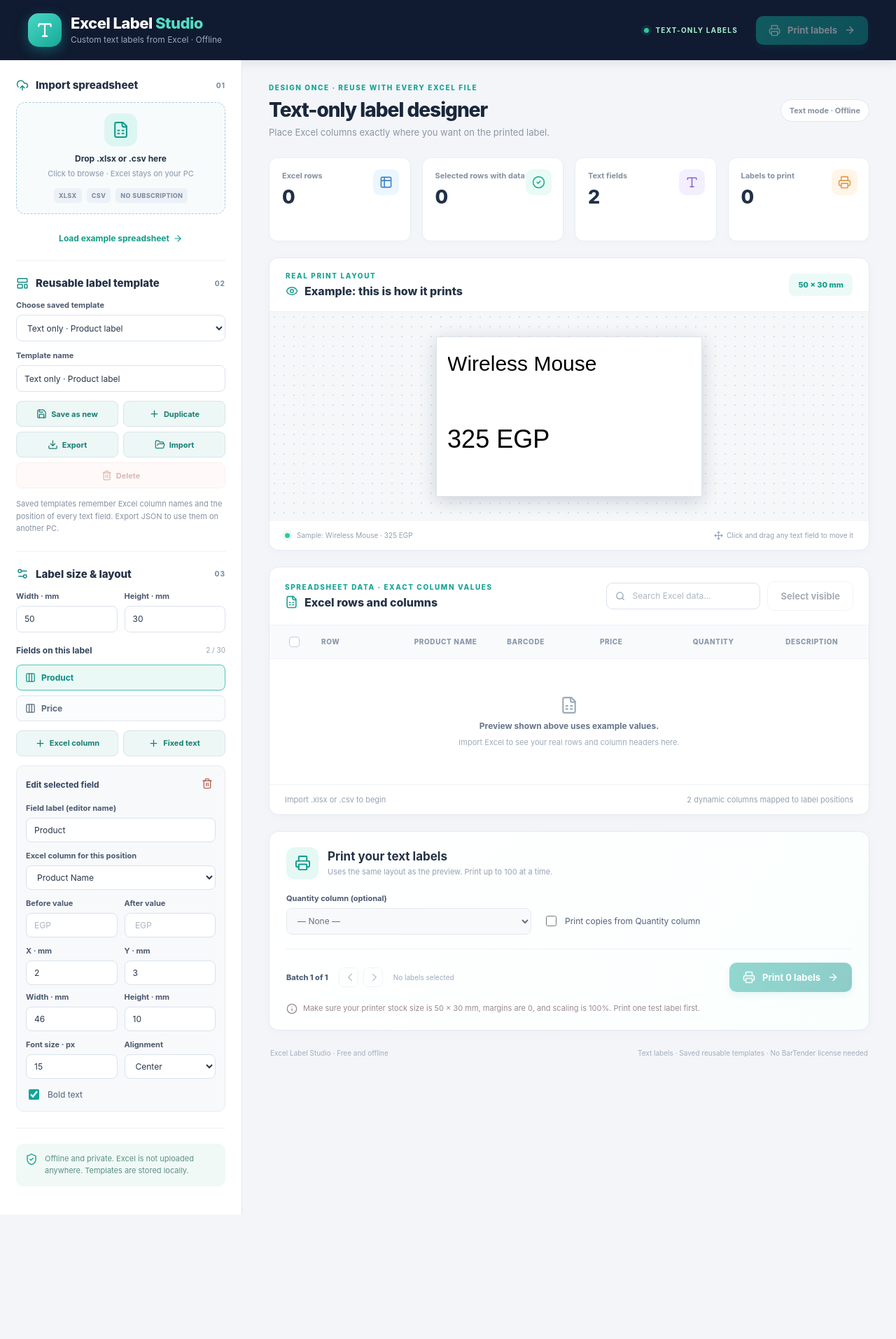
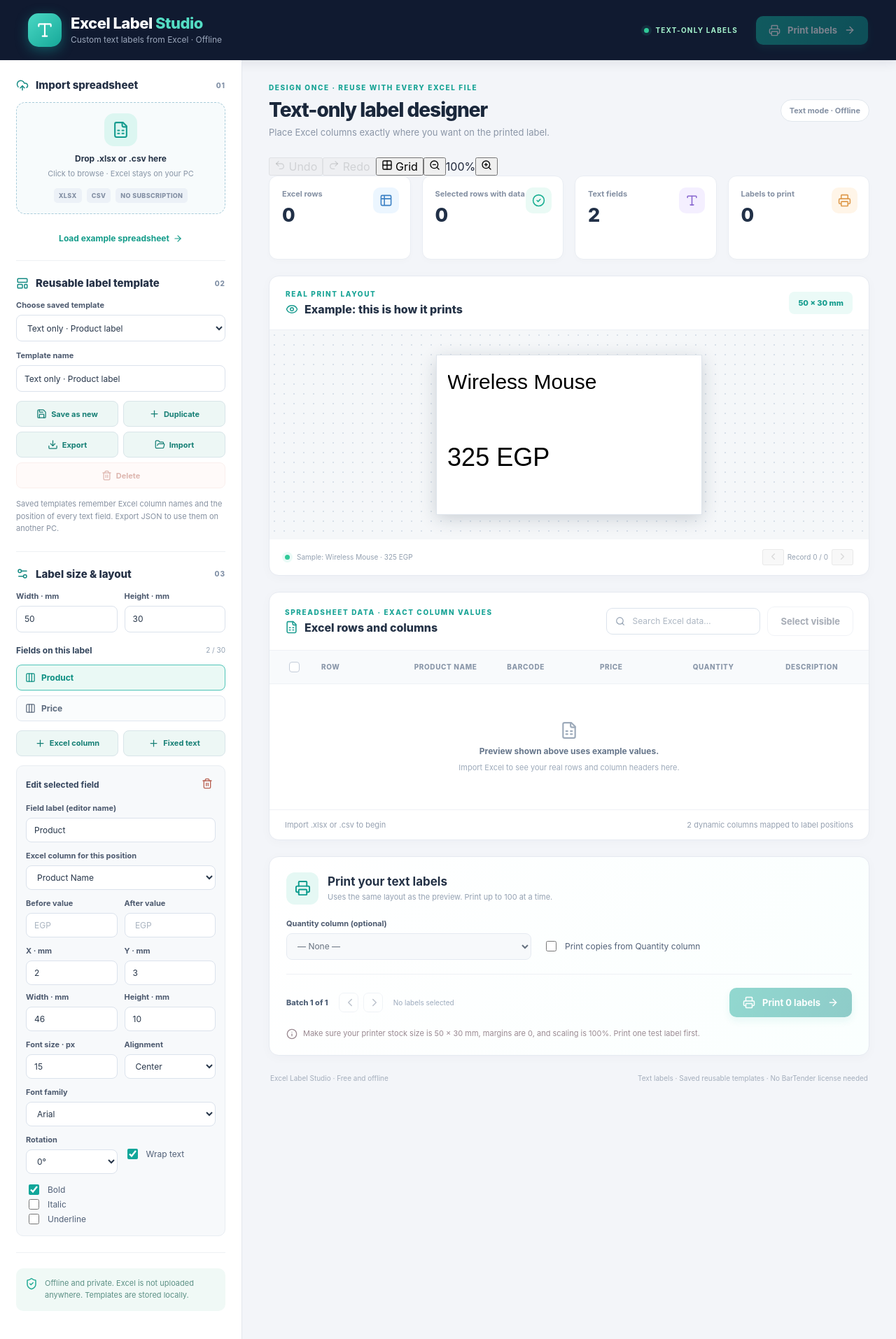
Before and after one commit to mfathiyounes-beep/BarTender_import_Excel, a React (Vite) app: page / in a window 1280 px wide. Shown: the whole page at 70% size. Before the commit the page ends 1736 px from the top, so only its background shows below. Built offline with nearby package versions, Linux system fonts and the light colour scheme.

Commit message:
Add undo/redo, grid zoom, record navigation, richer text properties, and Excel warnings

```diff
--- a/src/App.jsx
+++ b/src/App.jsx
@@ -3,7 +3,7 @@ import {
   FileSpreadsheet, UploadCloud, Printer, Search, Settings2, CheckCircle2,
   AlertCircle, ChevronLeft, ChevronRight, LayoutTemplate, Table2,
   ShieldCheck, Eye, ArrowRight, Info, Plus, Save, Trash2,
-  Download, FolderOpen, Move, Type, Columns3
+  Download, FolderOpen, Move, Type, Columns3, Undo2, Redo2, ZoomIn, ZoomOut, Grid2X2
 } from 'lucide-react';
 import { readSpreadsheet } from './importers.js';
 import { normalizeTable, guessMapping, totalLabels, makeBatch, PRINT_BATCH_SIZE } from './core.js';
@@ -49,6 +49,11 @@ export default function App() {
   const templateFileRef = useRef(null);
   const canvasRef = useRef(null);
   const dragRef = useRef(null);
+  const historyRef = useRef({ past: [], future: [] });
+  const [historyVersion, setHistoryVersion] = useState(0);
+  const [zoom, setZoom] = useState(1);
+  const [showGrid, setShowGrid] = useState(false);
+  const [previewIndex, setPreviewIndex] = useState(0);
   const [sheets, setSheets] = useState([]);
   const [fileName, setFileName] = useState('');
   const [sheetIndex, setSheetIndex] = useState(0);
@@ -90,10 +95,11 @@ export default function App() {
   const batchRows = makeBatch(printable, qtyMapping, useQuantities && qtyIndex >= 0, batchStart);
   const batches = Math.max(1, Math.ceil(total / PRINT_BATCH_SIZE));
   const currentBatch = total > 0 ? Math.floor(Math.min(batchStart, total - 1) / PRINT_BATCH_SIZE) + 1 : 1;
-  const previewRow = printable[0] || records[0] || EXAMPLE_ROW;
+  const previewRecords = printable.length ? printable : records;
+  const previewRow = previewRecords[bounded(previewIndex, 0, Math.max(0, previewRecords.length - 1))] || EXAMPLE_ROW;
   const previewExample = !sheet;
   const previewHtml = renderTextLabel(draft, headers, previewRow);
-  const previewScale = Math.min(2, 450 / (draft.width * pxPerMm));
+  const previewScale = Math.min(2, 450 / (draft.width * pxPerMm)) * zoom;
   const visibleSelected = visibleRows.length > 0 && visibleRows.every((row) => selection.has(row.id));
   const mappingSummary = draft.fields.filter((x) => x.type === 'column').length;
   const previewWarning = sheet && missing.length && !printable.length;
@@ -104,6 +110,7 @@ export default function App() {
   }, [savedTemplates]);
 
   useEffect(() => { setBatchStart(0); }, [selection, sheetIndex, draft, useQuantities, quantityColumn]);
+  useEffect(() => { setPreviewIndex(0); }, [selection, sheetIndex, fileName]);
 
   useEffect(() => {
     if (window.labelDesktop) {
@@ -120,10 +127,41 @@ export default function App() {
     setDraft(next);
     setDirty(false);
     setSelectedFieldId(next.fields[0]?.id || '');
+    historyRef.current = { past: [], future: [] };
+    setHistoryVersion((n) => n + 1);
+  }
+
+  function snapshot() {
+    const history = historyRef.current;
+    history.past.push(clone(draft));
+    if (history.past.length > 50) history.past.shift();
+    history.future = [];
+    setHistoryVersion((n) => n + 1);
+  }
+
+  function undoDraft() {
+    const history = historyRef.current;
+    if (!history.past.length) return;
+    history.future.push(clone(draft));
+    setDraft(history.past.pop());
+    setDirty(true);
+    setHistoryVersion((n) => n + 1);
+  }
+
+  function redoDraft() {
+    const history = historyRef.current;
+    if (!history.future.length) return;
+    history.past.push(clone(draft));
+    setDraft(history.future.pop());
+    setDirty(true);
+    setHistoryVersion((n) => n + 1);
   }
 
   function editDraft(transform) {
-    setDraft((previous) => sanitizeTemplate(transform(previous)));
+    const next = sanitizeTemplate(transform(draft));
+    if (!next || JSON.stringify(next) === JSON.stringify(draft)) return;
+    snapshot();
+    setDraft(next);
     setDirty(true);
   }
 
@@ -320,6 +358,7 @@ export default function App() {
     if (!targetField) return;
     event.preventDefault();
     setSelectedFieldId(id);
+    snapshot();
     dragRef.current = {
       pointerId: event.pointerId, id,
       startX: event.clientX, startY: event.clientY,
@@ -334,7 +373,7 @@ export default function App() {
     if (!dragging || dragging.pointerId !== event.pointerId) return;
     const dx = (event.clientX - dragging.startX) / (pxPerMm * dragging.scale);
     const dy = (event.clientY - dragging.startY) / (pxPerMm * dragging.scale);
-    editDraft((previous) => ({
+    setDraft((previous) => sanitizeTemplate({
       ...previous,
       fields: previous.fields.map((item) => item.id !== dragging.id ? item : {
         ...item,
@@ -342,6 +381,7 @@ export default function App() {
         y: Math.round(bounded(dragging.y + dy, 0, previous.height - item.height) * 2) / 2
       })
     }));
+    setDirty(true);
   }
 
   function pointerUp(event) {
@@ -494,7 +534,20 @@ export default function App() {
                 <option value="left">Left</option><option value="center">Center</option><option value="right">Right</option>
               </select></label>
             </div>
-            <label className="checkbox-row"><input type="checkbox" checked={field.bold} onChange={(e) => updateField({ bold: e.target.checked })}/> Bold text</label>
+            <label className="form-field"><span>Font family</span><select value={field.fontFamily || 'Arial'} onChange={(e) => updateField({ fontFamily: e.target.value })}>
+              {['Arial', 'Tahoma', 'Segoe UI', 'Consolas', 'Times New Roman'].map((family) => <option key={family} value={family}>{family}</option>)}
+            </select></label>
+            <div className="dimension-grid">
+              <label className="form-field"><span>Rotation</span><select value={field.rotation || 0} onChange={(e) => updateField({ rotation: Number(e.target.value) })}>
+                {[0,90,180,270].map((n) => <option key={n} value={n}>{n}°</option>)}
+              </select></label>
+              <label className="checkbox-row"><input type="checkbox" checked={field.wrap !== false} onChange={(e) => updateField({ wrap: e.target.checked })}/> Wrap text</label>
+            </div>
+            <div className="text-format-checks">
+              <label className="checkbox-row"><input type="checkbox" checked={field.bold} onChange={(e) => updateField({ bold: e.target.checked })}/> Bold</label>
+              <label className="checkbox-row"><input type="checkbox" checked={Boolean(field.italic)} onChange={(e) => updateField({ italic: e.target.checked })}/> Italic</label>
+              <label className="checkbox-row"><input type="checkbox" checked={Boolean(field.underline)} onChange={(e) => updateField({ underline: e.target.checked })}/> Underline</label>
+            </div>
             {field.type === 'column' && sheet && resolveColumnIndex(sheet.headers, field) < 0 &&
               <div className="inline-warning"><AlertCircle size={15}/> Column not found. Choose the matching Excel header.</div>}
           </div>}
@@ -513,6 +566,17 @@ export default function App() {
           <p>Place Excel columns exactly where you want on the printed label.</p>
         </div><div className="small-version">Text mode · Offline</div></div>
 
+        <div className="design-toolbar" role="toolbar" aria-label="Label designer tools">
+          <button type="button" title="Undo" disabled={!historyRef.current.past.length} onClick={undoDraft}><Undo2 size={16}/> Undo</button>
+          <button type="button" title="Redo" disabled={!historyRef.current.future.length} onClick={redoDraft}><Redo2 size={16}/> Redo</button>
+          <span className="toolbar-separator"/>
+          <button type="button" className={showGrid ? 'toolbar-selected' : ''} onClick={() => setShowGrid((v) => !v)} aria-pressed={showGrid}><Grid2X2 size={16}/> Grid</button>
+          <span className="toolbar-separator"/>
+          <button type="button" aria-label="Zoom out" disabled={zoom <= .5} onClick={() => setZoom((n) => Math.max(.5, Math.round((n - .25) * 100) / 100))}><ZoomOut size={16}/></button>
+          <span className="zoom-label">{Math.round(zoom * 100)}%</span>
+          <button type="button" aria-label="Zoom in" disabled={zoom >= 2} onClick={() => setZoom((n) => Math.min(2, Math.round((n + .25) * 100) / 100))}><ZoomIn size={16}/></button>
+          {dirty && <span className="toolbar-dirty">Unsaved changes</span>}
+        </div>
         <div className="stat-grid">
           <div className="stat-card"><div className="stat-icon stat-blue"><Table2 size={19}/></div><span>Excel rows</span><strong>{records.length.toLocaleString()}</strong></div>
           <div className="stat-card"><div className="stat-icon stat-green"><CheckCircle2 size={19}/></div><span>Selected rows with data</span><strong>{printable.length.toLocaleString()}</strong></div>
@@ -524,7 +588,7 @@ export default function App() {
           <div className="preview-top"><div><div className="section-eyebrow">REAL PRINT LAYOUT</div>
             <h3><Eye size={18}/> {previewExample ? 'Example: this is how it prints' : 'Live preview from your Excel'}</h3>
           </div><span className="dimension-badge">{draft.width} × {draft.height} mm</span></div>
-          <div className="preview-canvas text-preview-area">
+          <div className={'preview-canvas text-preview-area ' + (showGrid ? 'preview-grid' : '')}>
             <style>{textLabelStyles}</style>
             <div className="preview-paper text-preview-paper" ref={canvasRef}
               style={{ width: draft.width * pxPerMm * previewScale, height: draft.height * pxPerMm * previewScale }}
@@ -536,10 +600,14 @@ export default function App() {
           </div>
           <div className="preview-bottom">
             <span><span className="live-dot"/>{previewExample ? 'Sample: Wireless Mouse · 325 EGP' : 'First selected/available Excel row'}</span>
-            <span><Move size={13}/> Click and drag any text field to move it</span>
+            <span className="preview-navigation"><button type="button" aria-label="Previous preview record" disabled={!previewRecords.length || previewIndex === 0} onClick={() => setPreviewIndex((n) => Math.max(0, n - 1))}><ChevronLeft size={15}/></button>
+              Record {previewRecords.length ? Math.min(previewIndex + 1, previewRecords.length) : 0} / {previewRecords.length}
+              <button type="button" aria-label="Next preview record" disabled={previewIndex + 1 >= previewRecords.length} onClick={() => setPreviewIndex((n) => n + 1)}><ChevronRight size={15}/></button>
+            </span>
           </div>
           {previewWarning && <div className="inline-warning preview-warning">
             <AlertCircle size={15}/> No printable values found. Choose the correct Excel column for each field.</div>}
+          {Boolean(sheet?.duplicateHeaders?.length) && <div className="inline-warning preview-warning"><AlertCircle size={15}/> Duplicate Excel headings detected: {sheet.duplicateHeaders.join(', ')}. Rename duplicate headings in Excel to avoid ambiguous bindings.</div>}
           {missing.length > 0 && <div className="inline-warning preview-warning">
             <AlertCircle size={15}/> Columns missing from this sheet: {missing.join(', ')}. Edit these fields in the left panel before printing.</div>}
         </section>
```
